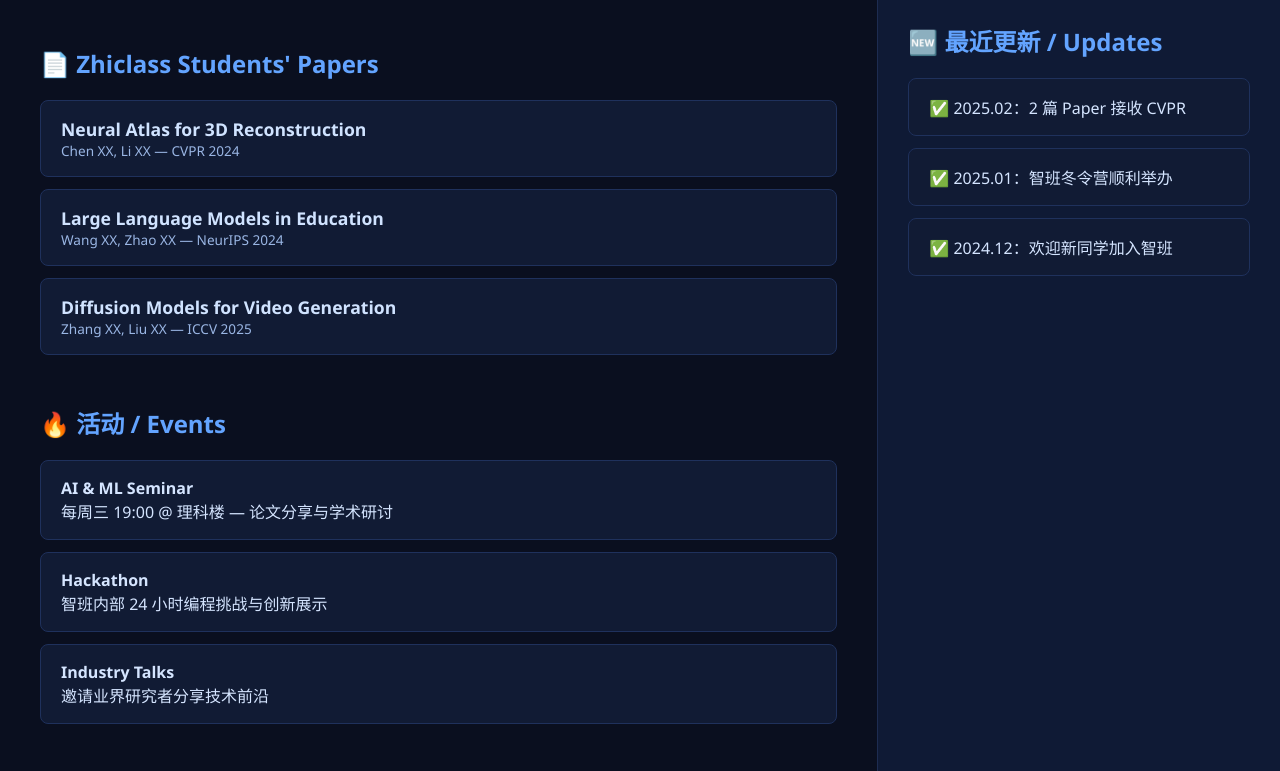
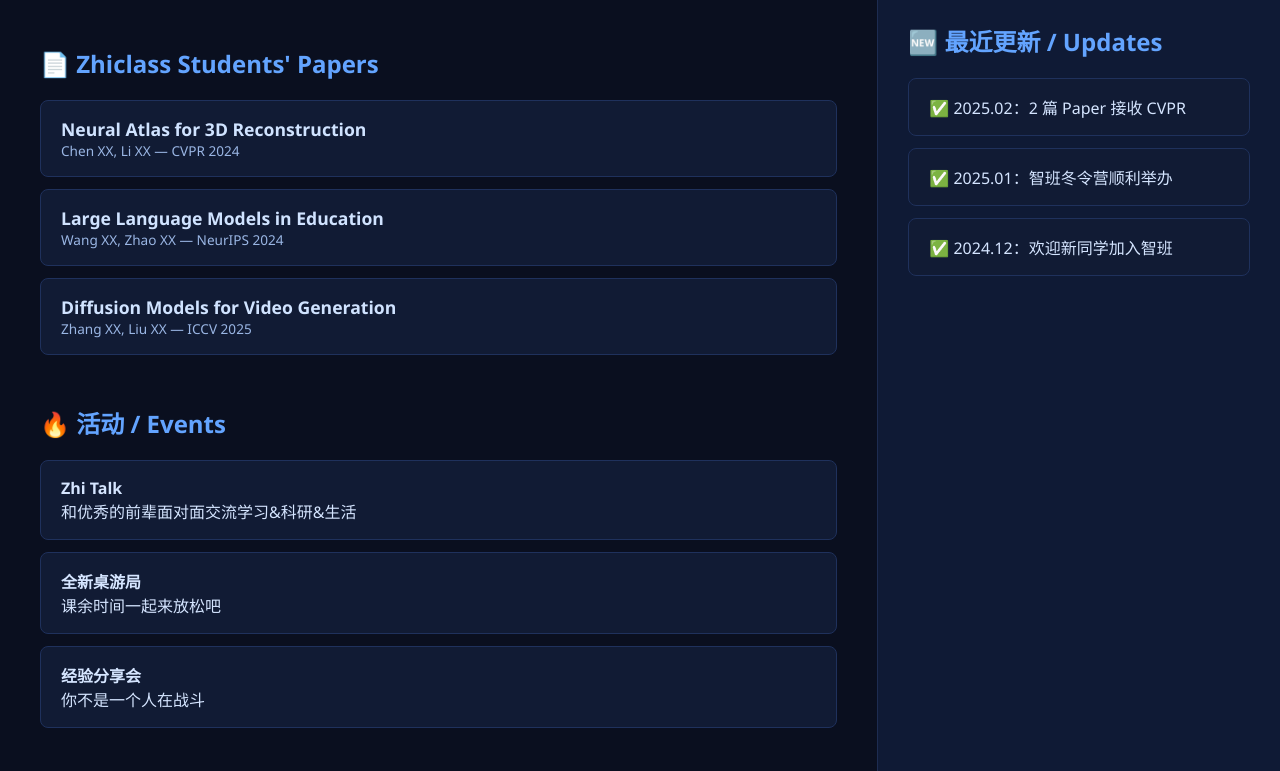
Before and after one commit to ZhiclassPKU/ZhiclassPKU.github.io, a plain HTML site: page index.html in a window 1280 px wide. Shown: the part 180-951 px from the top of the page. Drawn offline with Linux system fonts and the light colour scheme; no server answers.

Commit message:
更新活动名称

```diff
--- a/index.html
+++ b/index.html
@@ -173,18 +173,18 @@
         <h2>🔥 活动 / Events</h2>
 
         <div class="card">
-            <b>AI & ML Seminar</b><br>
-            每周三 19:00 @ 理科楼 — 论文分享与学术研讨
+            <b>Zhi Talk</b><br>
+            和优秀的前辈面对面交流学习&科研&生活
         </div>
 
         <div class="card">
-            <b>Hackathon</b><br>
-            智班内部 24 小时编程挑战与创新展示
+            <b>全新桌游局</b><br>
+            课余时间一起来放松吧
         </div>
 
         <div class="card">
-            <b>Industry Talks</b><br>
-            邀请业界研究者分享技术前沿
+            <b>经验分享会</b><br>
+            你不是一个人在战斗
         </div>
     </div>
 
@@ -201,12 +201,12 @@
             </a>
 
             <a href="https://github.com/ZhiclassPKU/ZhiclassPKU.github.io/tree/main/%E5%A4%A7%E4%BA%8C" target="_blank" class="card">
-                <div class="paper-title">📁 2023</div>
+                <div class="paper-title">📁 大二</div>
                 <div class="paper-meta">继续努力！</div>
             </a>
 
             <a href="https://github.com/ZhiclassPKU/ZhiclassPKU.github.io/tree/main/%E5%A4%A7%E4%B8%89" target="_blank" class="card">
-                <div class="paper-title">📁 2022</div>
+                <div class="paper-title">📁 大三</div>
                 <div class="paper-meta">得心应手！</div>
             </a>
         </div>
```
